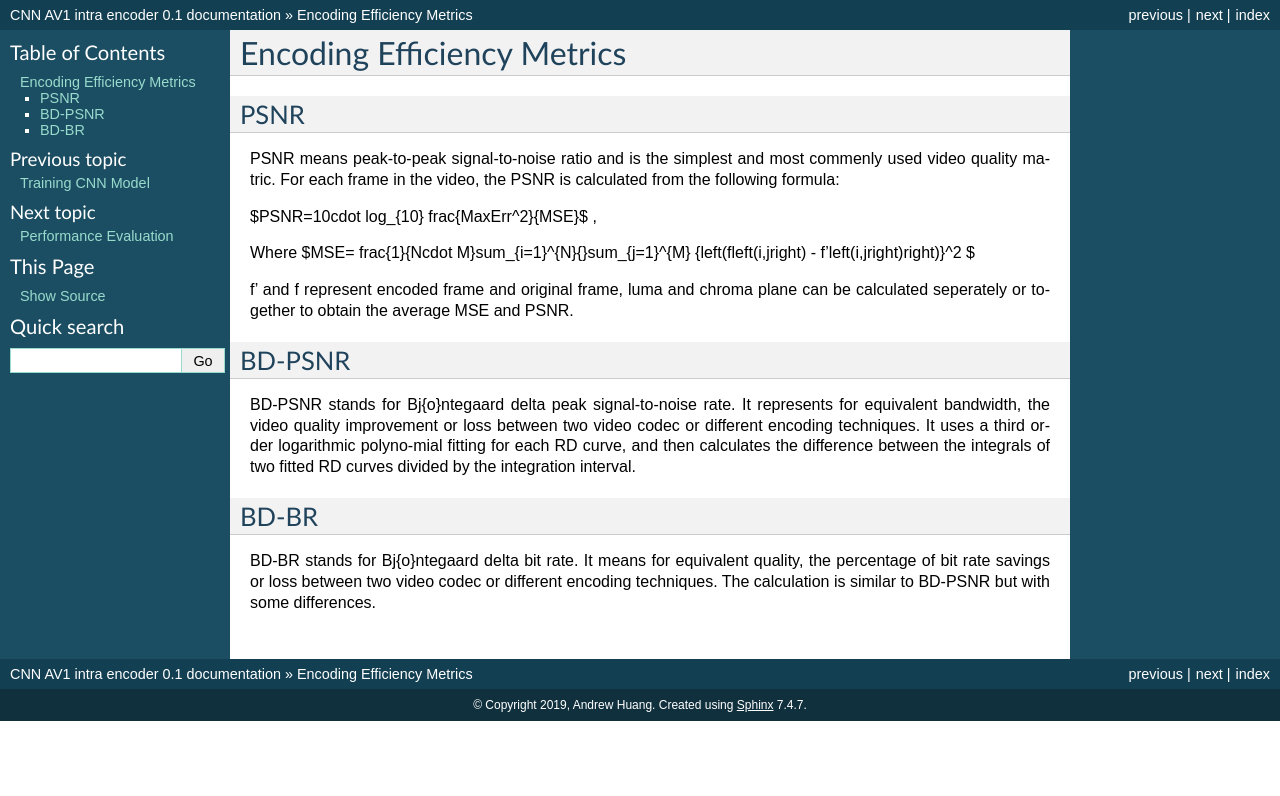
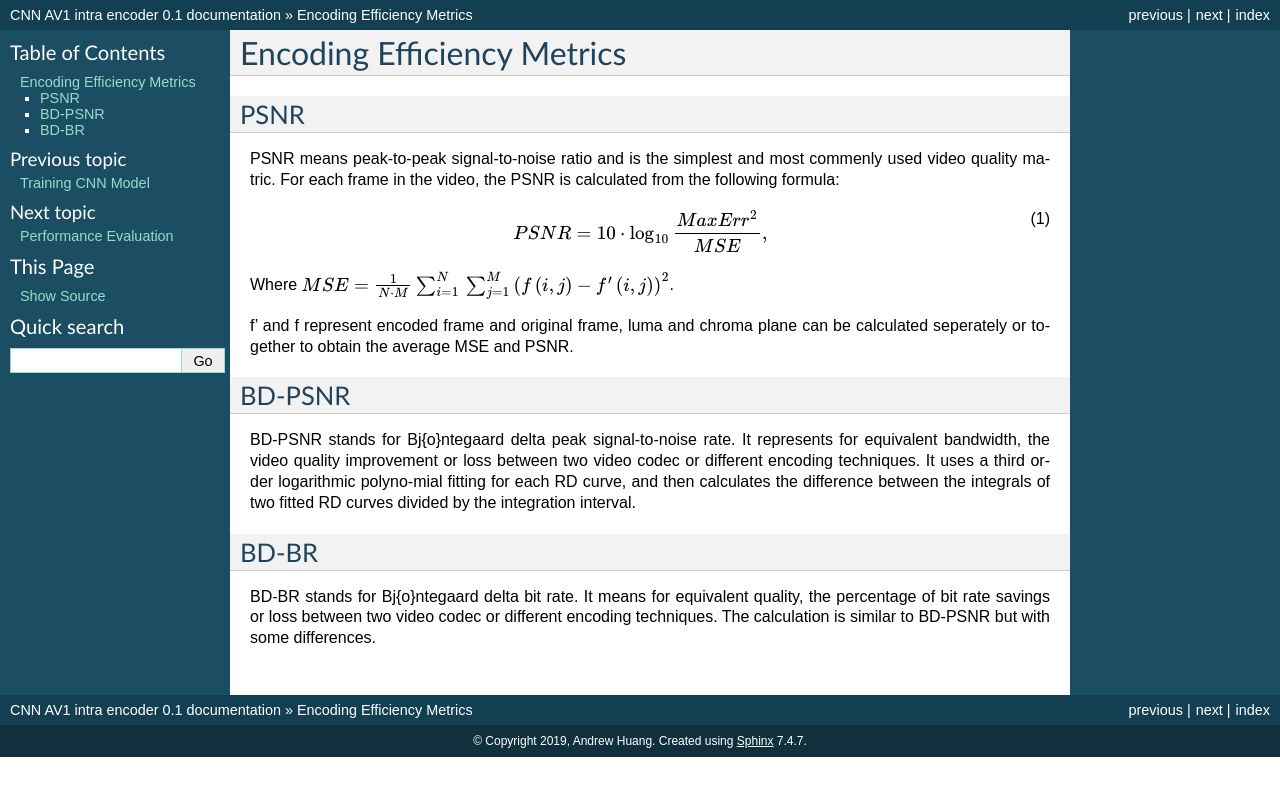
Before and after one commit to epadam/CNN-AV1-intra-encoder, a Sphinx documentation site: the page built from source/metrics.rst, in a window 1280 px wide. Shown: the top 796 px of the page. Built offline with Sphinx 7.4.7, drawn with Linux system fonts in a browser that asks for light colours; part of the change alters nothing that is shown.

Commit message:
Update metrics.rst

```diff
--- a/source/metrics.rst
+++ b/source/metrics.rst
@@ -8,9 +8,12 @@ PSNR
 
 PSNR means peak-to-peak signal-to-noise ratio and is the simplest and most commenly used video quality matric. For each frame in the video, the PSNR is calculated from the following formula:
 
-$PSNR=10\cdot \log_{10} \frac{MaxErr^2}{MSE}$ ,
+.. math::
+       :label: eq_lin_cost_func
 
-Where  $MSE= \frac{1}{N\cdot M}\sum_{i=1}^{N}{}\sum_{j=1}^{M} {\left(f\left(i,j\right) - f'\left(i,j\right)\right)}^2 $
+       PSNR=10\cdot \log_{10} \frac{MaxErr^2}{MSE},
+
+Where :math:`MSE= \frac{1}{N\cdot M}\sum_{i=1}^{N}{}\sum_{j=1}^{M} {\left(f\left(i,j\right) - f'\left(i,j\right)\right)}^2`.
 
 f' and f represent encoded frame and original frame,  luma and chroma plane can be calculated seperately or together to obtain the average MSE and PSNR.
 
```
